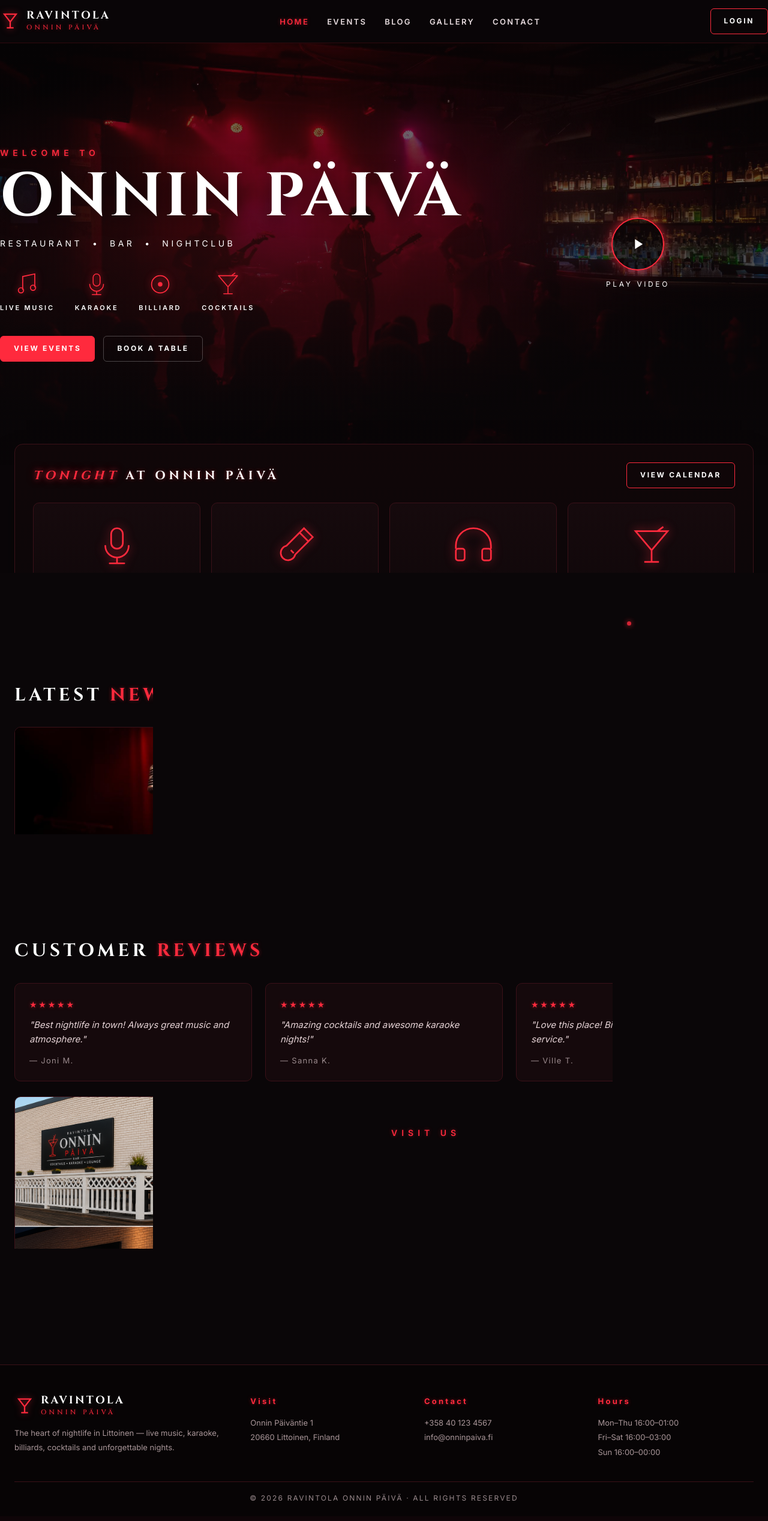
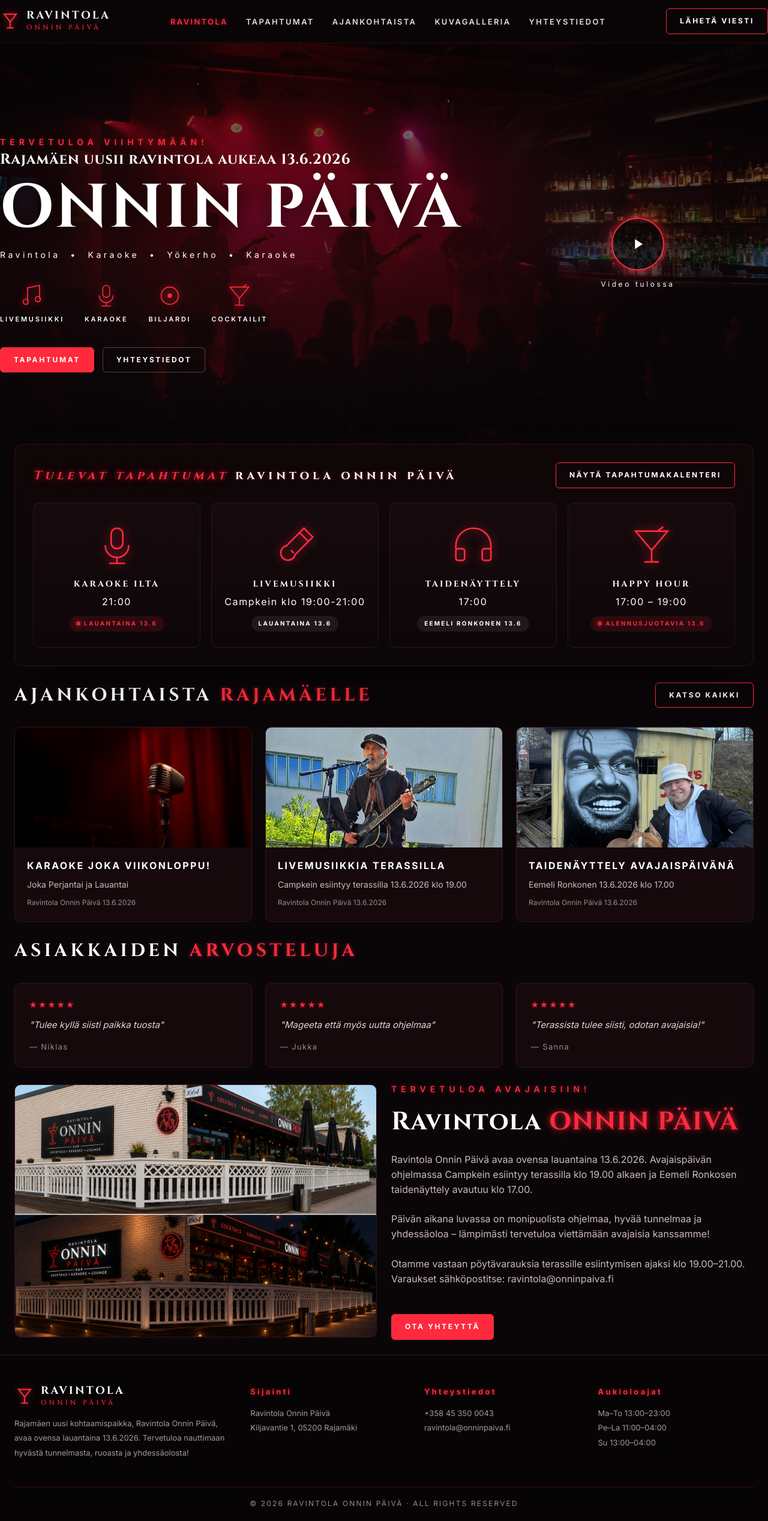
Before and after one commit to trollchild/onninpaiva, a Django app: page / in a window 1280 px wide. Shown: the whole page at 60% size. Before the commit the page ends 2503 px from the top, so only its background shows below. Run offline with Django 4.2, Linux system fonts and the light colour scheme.

Commit message:
Update website

```diff
--- a/SecondBrain/website/templates/includes/footer.html
+++ b/SecondBrain/website/templates/includes/footer.html
@@ -20,8 +20,7 @@
                 </a>
 
                 <p style="margin-top:14px">
-                    The heart of nightlife in Littoinen — live music, karaoke,
-                    billiards, cocktails and unforgettable nights.
+Rajamäen uusi kohtaamispaikka, Ravintola Onnin Päivä, avaa ovensa lauantaina 13.6.2026. Tervetuloa nauttimaan hyvästä tunnelmasta, ruoasta ja yhdessäolosta!
                 </p>
 
                 <div class="social">
@@ -30,27 +29,27 @@
             </div>
 
             <div>
-                <h5>Visit</h5>
+                <h5>Sijainti</h5>
                 <p>
-                    Onnin Päiväntie 1<br>
-                    20660 Littoinen, Finland
+                    Ravintola Onnin Päivä<br>
+                    Kiljavantie 1, 05200 Rajamäki
                 </p>
             </div>
 
             <div>
-                <h5>Contact</h5>
+                <h5>Yhteystiedot</h5>
                 <p>
-                    +358 40 123 4567<br>
-                    info@onninpaiva.fi
+                    +358 45 350 0043<br>
+                    ravintola@onninpaiva.fi
                 </p>
             </div>
 
             <div>
-                <h5>Hours</h5>
+                <h5>Aukioloajat</h5>
                 <ul>
-                    <li>Mon–Thu 16:00–01:00</li>
-                    <li>Fri–Sat 16:00–03:00</li>
-                    <li>Sun 16:00–00:00</li>
+                    <li>Ma–To 13:00–23:00</li>
+                    <li>Pe–La 11:00–04:00</li>
+                    <li>Su 13:00–04:00</li>
                 </ul>
             </div>
 
--- a/SecondBrain/website/templates/includes/navbar.html
+++ b/SecondBrain/website/templates/includes/navbar.html
@@ -15,15 +15,15 @@
         <button class="menu-toggle">☰</button>
 
         <ul class="nav-links">
-            <li><a href="{% url 'home' %}" class="active">Home</a></li>
-            <li><a href="{% url 'events' %}">Events</a></li>
-            <li><a href="{% url 'blog' %}">Blog</a></li>
-            <li><a href="{% url 'gallery' %}">Gallery</a></li>
-            <li><a href="{% url 'contact' %}">Contact</a></li>
+            <li><a href="{% url 'home' %}" class="active">Ravintola</a></li>
+            <li><a href="{% url 'events' %}">Tapahtumat</a></li>
+            <li><a href="{% url 'blog' %}">Ajankohtaista</a></li>
+            <li><a href="{% url 'gallery' %}">Kuvagalleria</a></li>
+            <li><a href="{% url 'contact' %}">Yhteystiedot</a></li>
         </ul>
 
         <a href="{% url 'contact' %}#register" class="btn">
-            Login
+            Lähetä viesti
         </a>
 
     </div>
--- a/SecondBrain/website/templates/index.html
+++ b/SecondBrain/website/templates/index.html
@@ -1,21 +1,29 @@
 {% extends 'base.html' %}
 {% load static %}
 
-{% block title %}Home — Ravintola Onnin Päivä{% endblock %}
+{% block title %}Ravintola Onnin Päivä - Rajamäen kohtaamispaikka{% endblock %}
 
 {% block content %}
+
+<style>
+  .campkein-img{
+      object-position: 20% 20%;
+  }
+</style>
 
 <section class="hero">
     <div class="hero-inner container">
         <div class="hero-grid">
 
             <div>
-                <div class="hero-eyebrow">WELCOME TO</div>
+                <div class="hero-eyebrow">TERVETULOA VIIHTYMÄÄN!
 
+                </div>
+                <h2 style="color:white;">Rajamäen uusii ravintola aukeaa 13.6.2026</h2>
                 <h1>ONNIN PÄIVÄ</h1>
 
                 <div class="hero-sub">
-                    RESTAURANT &nbsp;•&nbsp; BAR &nbsp;•&nbsp; NIGHTCLUB
+                    Ravintola &nbsp;•&nbsp; Karaoke &nbsp;•&nbsp; Yökerho &nbsp;•&nbsp; Karaoke
                 </div>
 
                 <div class="hero-cats">
@@ -28,7 +36,7 @@
                                 <circle cx="46" cy="40" r="6"/>
                             </svg>
                         </div>
-                        <span>LIVE MUSIC</span>
+                        <span>LIVEMUSIIKKI</span>
                     </div>
 
                     <div class="cat">
@@ -48,7 +56,7 @@
                                 <circle cx="32" cy="32" r="4" fill="currentColor"/>
                             </svg>
                         </div>
-                        <span>BILLIARD</span>
+                        <span>BILJARDI</span>
                     </div>
 
                     <div class="cat">
@@ -57,14 +65,14 @@
                                 <path d="M10 12h44L32 38 10 12zM32 38v16M22 54h20M40 12l8-6"/>
                             </svg>
                         </div>
-                        <span>COCKTAILS</span>
+                        <span>COCKTAILIT</span>
                     </div>
 
                 </div>
 
                 <div class="hero-ctas">
-                    <a href="{% url 'events' %}" class="btn btn-solid">View Events</a>
-                    <a href="{% url 'contact' %}" class="btn btn-ghost">Book a Table</a>
+                    <a href="{% url 'events' %}" class="btn btn-solid">Tapahtumat</a>
+                    <a href="{% url 'contact' %}" class="btn btn-ghost">Yhteystiedot</a>
                 </div>
             </div>
 
@@ -74,7 +82,7 @@
                         <path d="M8 5v14l11-7z"/>
                     </svg>
                 </button>
-                <span>PLAY VIDEO</span>
+                <span>Video tulossa</span>
             </div>
 
         </div>
@@ -86,11 +94,11 @@
 
         <div class="tonight-head">
             <h3>
-                <em class="text-neon">TONIGHT</em>
-                <span>AT ONNIN PÄIVÄ</span>
+                <em class="text-neon">Tulevat tapahtumat</em>
+                <span>ravintola onnin päivä</span>
             </h3>
 
-            <a href="{% url 'events' %}" class="btn">View Calendar</a>
+            <a href="{% url 'events' %}" class="btn">Näytä tapahtumakalenteri</a>
         </div>
 
         <div class="tonight-grid">
@@ -102,9 +110,9 @@
                         <path d="M16 32a16 16 0 0 0 32 0M32 48v8M22 56h20"/>
                     </svg>
                 </div>
-                <h4>KARAOKE NIGHT</h4>
+                <h4>KARAOKE ILTA</h4>
                 <div class="time">21:00</div>
-                <span class="badge"><span class="dot"></span>Live Now</span>
+                <span class="badge"><span class="dot"></span>Lauantaina 13.6</span>
             </div>
 
             <div class="tcard">
@@ -113,9 +121,9 @@
                         <path d="M44 8l12 12-6 6-12-12zM38 14L20 32a10 10 0 1 0 12 12l18-18M26 38l4 4"/>
                     </svg>
                 </div>
-                <h4>LIVE MUSIC</h4>
-                <div class="time">22:00</div>
-                <span class="badge up">Up Next</span>
+                <h4>LIVEMUSIIKKI</h4>
+                <div class="time">Campkein klo 19:00-21:00</div>
+                <span class="badge up">Lauantaina 13.6</span>
             </div>
 
             <div class="tcard">
@@ -126,9 +134,9 @@
                         <rect x="44" y="36" width="12" height="16" rx="3"/>
                     </svg>
                 </div>
-                <h4>DJ MIKE</h4>
-                <div class="time">23:30</div>
-                <span class="badge up">Up Next</span>
+                <h4>TAIDENÄYTTELY</h4>
+                <div class="time">17:00</div>
+                <span class="badge up">Eemeli Ronkonen 13.6</span>
             </div>
 
             <div class="tcard">
@@ -138,8 +146,8 @@
                     </svg>
                 </div>
                 <h4>HAPPY HOUR</h4>
-                <div class="time">19:00 – 22:00</div>
-                <span class="badge"><span class="dot"></span>Live Now</span>
+                <div class="time">17:00 – 19:00</div>
+                <span class="badge"><span class="dot"></span>Alennusjuotavia 13.6</span>
             </div>
 
         </div>
@@ -148,8 +156,8 @@
 <br>
 <section class="container reveal">
     <div class="section-head">
-        <h2>LATEST <em>NEWS</em></h2>
-        <a href="{% url 'blog' %}" class="btn">View All News</a>
+        <h2>AJANKOHTAISTA <em>RAJAMÄELLE</em></h2>
+        <a href="{% url 'blog' %}" class="btn">Katso kaikki</a>
     </div>
 
     <div class="cards-3">
@@ -159,31 +167,31 @@
                 <img src="{% static 'images/blog-mic.jpg' %}" alt="">
             </div>
             <div class="body">
-                <h4>KARAOKE NIGHTS ARE BACK!</h4>
-                <p>Every Thursday, Friday and Saturday.</p>
-                <div class="meta">May 10, 2026</div>
+                <h4>Karaoke joka viikonloppu!</h4>
+                <p>Joka Perjantai ja Lauantai</p>
+                <div class="meta">Ravintola Onnin Päivä 13.6.2026</div>
             </div>
         </article>
 
         <article class="ncard">
             <div class="thumb">
-                <img src="{% static 'images/event-dj.jpg' %}" alt="">
+                <img class="campkein-img" src="{% static 'images/Campkein.jpg' %}" alt="">
             </div>
             <div class="body">
-                <h4>DJ MIKE THIS FRIDAY!</h4>
-                <p>Get ready for the best beats.</p>
-                <div class="meta">May 8, 2026</div>
+                <h4>Livemusiikkia terassilla</h4>
+                <p>Campkein esiintyy terassilla 13.6.2026 klo 19.00</p>
+                <div class="meta">Ravintola Onnin Päivä 13.6.2026</div>
             </div>
         </article>
 
         <article class="ncard">
             <div class="thumb">
-                <img src="{% static 'images/blog-cocktails.jpg' %}" alt="">
+                <img src="{% static 'images/eemeli.jpg' %}" alt="">
             </div>
             <div class="body">
-                <h4>NEW COCKTAIL MENU</h4>
-                <p>Come try our new summer cocktails.</p>
-                <div class="meta">May 5, 2026</div>
+                <h4>Taidenäyttely avajaispäivänä</h4>
+                <p>Eemeli Ronkonen 13.6.2026 klo 17.00</p>
+                <div class="meta">Ravintola Onnin Päivä 13.6.2026</div>
             </div>
         </article>
 
@@ -192,26 +200,26 @@
 <br>
 <section class="container reveal">
     <div class="section-head">
-        <h2>CUSTOMER <em>REVIEWS</em></h2>
+        <h2>ASIAKKAIDEN <em>ARVOSTELUJA</em></h2>
     </div>
 
     <div class="reviews-grid">
         <div class="rcard">
             <div class="stars">★★★★★</div>
-            <p>"Best nightlife in town! Always great music and atmosphere."</p>
-            <div class="who">— Joni M.</div>
+            <p>"Tulee kyllä siisti paikka tuosta"</p>
+            <div class="who">— Niklas</div>
         </div>
 
         <div class="rcard">
             <div class="stars">★★★★★</div>
-            <p>"Amazing cocktails and awesome karaoke nights!"</p>
-            <div class="who">— Sanna K.</div>
+            <p>"Mageeta että myös uutta ohjelmaa"</p>
+            <div class="who">— Jukka</div>
         </div>
 
         <div class="rcard">
             <div class="stars">★★★★★</div>
-            <p>"Love this place! Billiards, music and great service."</p>
-            <div class="who">— Ville T.</div>
+            <p>"Terassista tulee siisti, odotan avajaisia!"</p>
+            <div class="who">— Sanna</div>
         </div>
     </div>
 </section>
@@ -224,20 +232,26 @@
         </div>
 
         <div>
-            <div class="hero-eyebrow">VISIT US</div>
+            <div class="hero-eyebrow">TERVETULOA AVAJAISIIN!</div>
 
             <h2 style="font-size:42px;margin:12px 0 18px;color:#fff">
-                STEP INSIDE <span class="text-neon">ONNIN PÄIVÄ</span>
+                Ravintola <span class="text-neon">ONNIN PÄIVÄ</span>
             </h2>
 
             <p style="color:#cdb8bc;margin-bottom:22px">
-                Tucked into the heart of Littoinen, our lounge glows under neon signage and warm timber.
-                Whether you're here for cocktails on the terrace or dancing till close —
-                the atmosphere is unmistakable.
+
+                  Ravintola Onnin Päivä avaa ovensa lauantaina 13.6.2026. Avajaispäivän ohjelmassa Campkein esiintyy terassilla klo 19.00 alkaen ja Eemeli Ronkosen taidenäyttely avautuu klo 17.00. <br><br>
+
+
+              Päivän aikana luvassa on monipuolista ohjelmaa, hyvää tunnelmaa ja yhdessäoloa – lämpimästi tervetuloa viettämään avajaisia kanssamme! <br><br>
+
+              Otamme vastaan pöytävarauksia terassille esiintymisen ajaksi klo 19.00–21.00. Varaukset sähköpostitse: ravintola@onninpaiva.fi <br><br>
+
+
             </p>
 
             <a href="{% url 'contact' %}" class="btn btn-solid">
-                Get Directions
+                Ota yhteyttä
             </a>
         </div>
 
--- a/SecondBrain/website/urls.py
+++ b/SecondBrain/website/urls.py
@@ -6,9 +6,9 @@ from . import views
 
 
 urlpatterns = [
-    path("", views.home, name="home"),
-    path("events/", views.events, name="events"),
-    path("blog/", views.blog, name="blog"),
-    path("gallery/", views.gallery, name="gallery"),
-    path("contact/", views.contact, name="contact"),
+    path('', views.home, name='home'),
+    path('tapahtumat/', views.events, name='events'),
+    path('ajankohtaista/', views.blog, name='blog'),
+    path('kuvagalleria/', views.gallery, name='gallery'),
+    path('yhteystiedot/', views.contact, name='contact'),
 ]
```
Also changed, not shown: SecondBrain/website/templates/blog.html (+28 -33 lines), SecondBrain/website/templates/contact.html (+23 -23 lines), SecondBrain/website/templates/events.html (+61 -103 lines), SecondBrain/website/templates/gallery.html (+2 -34 lines), SecondBrain/static/images/campkein.jpg (added), SecondBrain/static/images/eemeli.jpg (added), SecondBrain/static/images/onninpaiva.jpg (added), SecondBrain/static/images/terassi.jpg (added).
